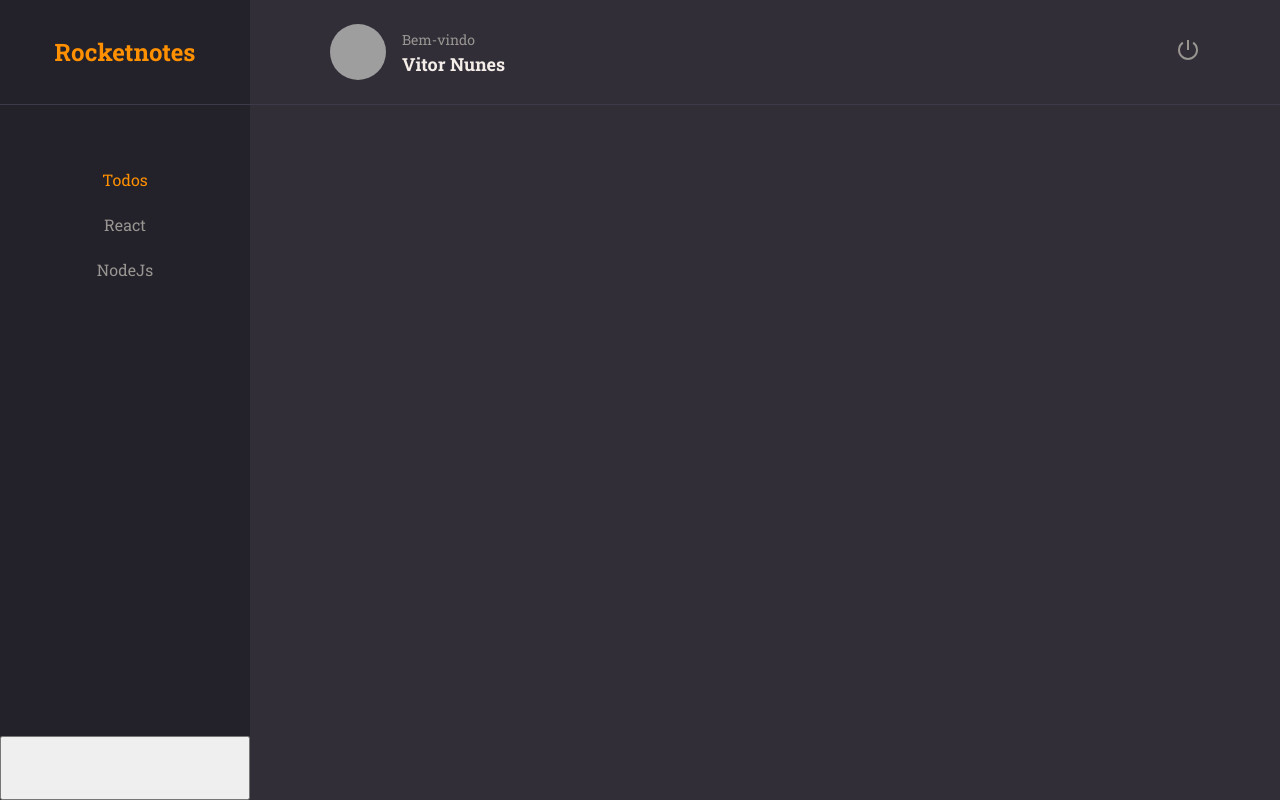
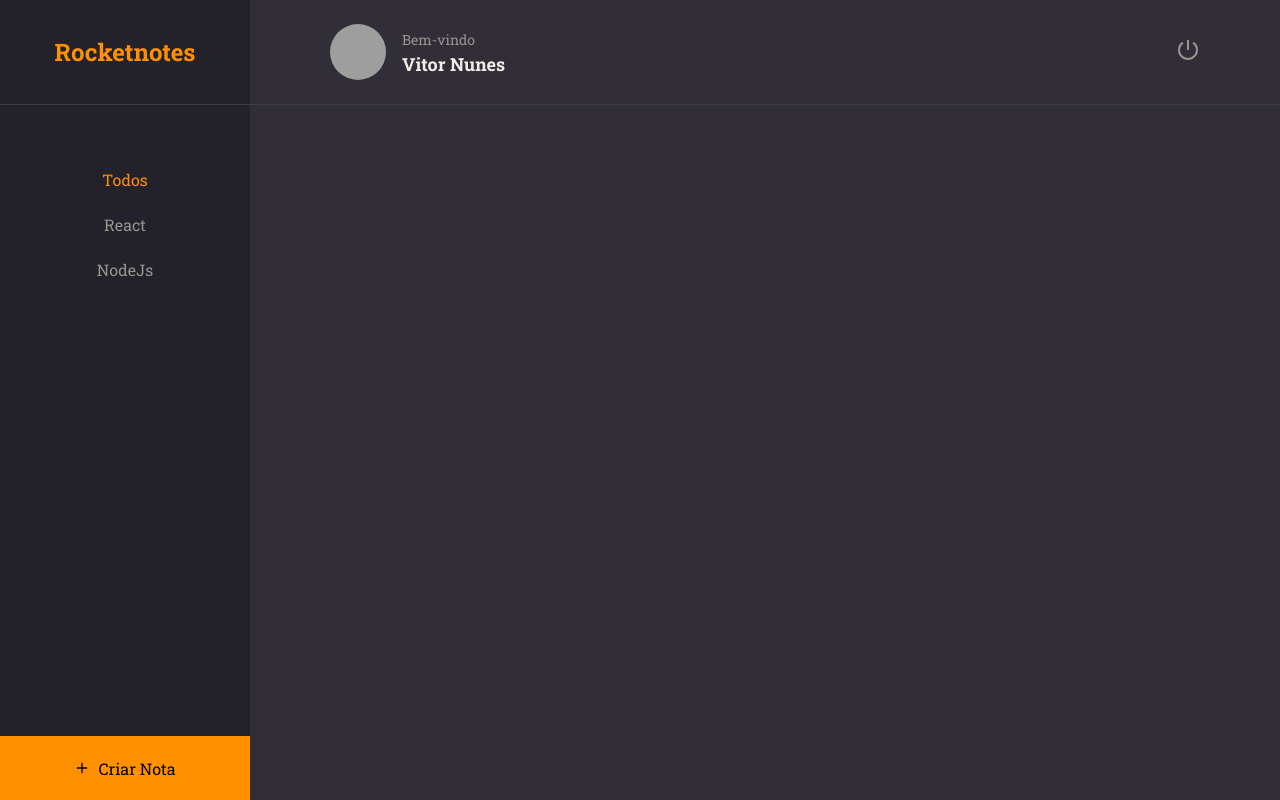
Before and after one commit to stecks10/rocketNotes, a React (Vite) app in the folder front-end/: page / in a window 1280 px wide. Built offline with nearby package versions, Linux system fonts and the light colour scheme; grey boxes are pictures that could not be loaded.

Commit message:
Botão criar nota

```diff
--- a/front-end/src/pages/Home/index.jsx
+++ b/front-end/src/pages/Home/index.jsx
@@ -1,4 +1,5 @@
 import { Header } from '../../components/Header';
+import { FiPlus } from 'react-icons/fi';
 import { ButtonText } from '../../components/ButtonText';
 import { Container, Brand, Menu, Search, Content, NewNote } from './styles';
 
@@ -22,7 +23,8 @@
 
       </Content>
       <NewNote>
-
+        <FiPlus />
+        Criar Nota
       </NewNote>
     </Container>
   );
--- a/front-end/src/pages/Home/styles.js
+++ b/front-end/src/pages/Home/styles.js
@@ -58,4 +58,14 @@
 export const NewNote = styled.button`
   grid-area: newnote;
 
+  background-color: ${({ theme }) => theme.COLORS.ORANGE};
+  border: none;
+
+  display: flex;
+  align-items: center;
+  justify-content: center;
+
+  svg {
+    margin-right: 8px;
+  }
 `;
```
